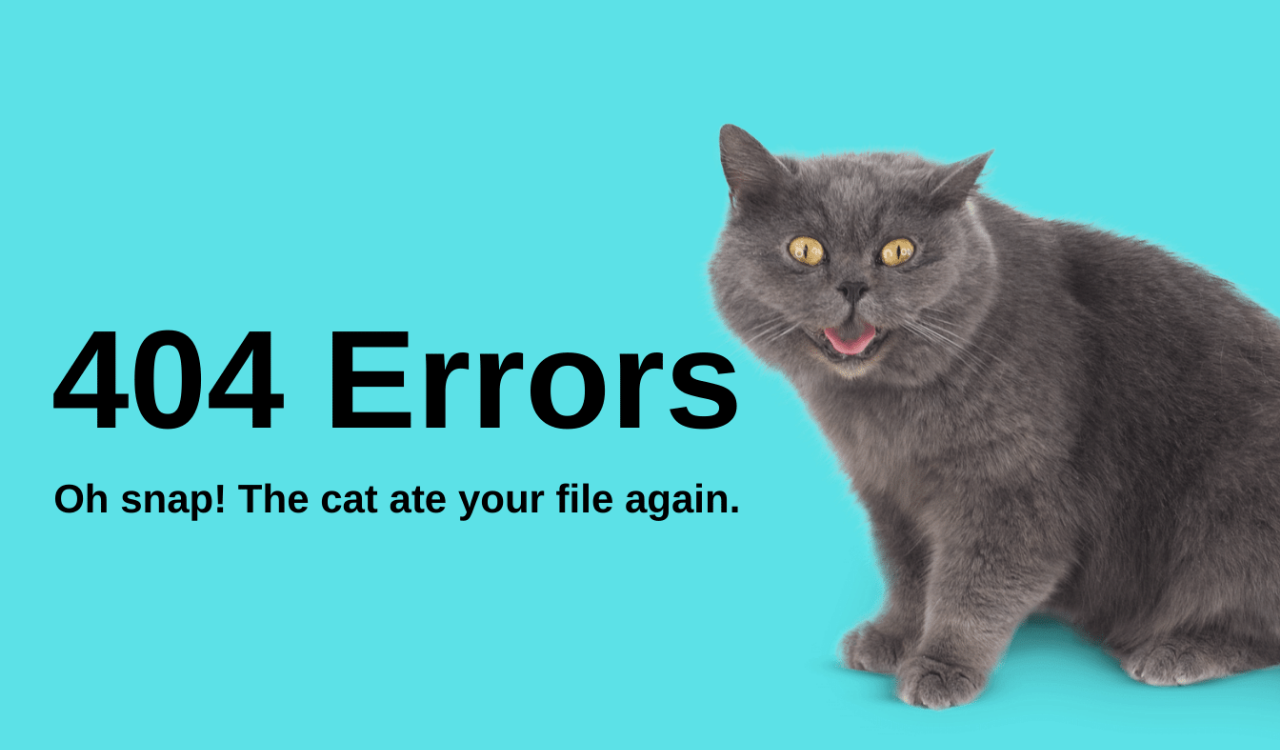
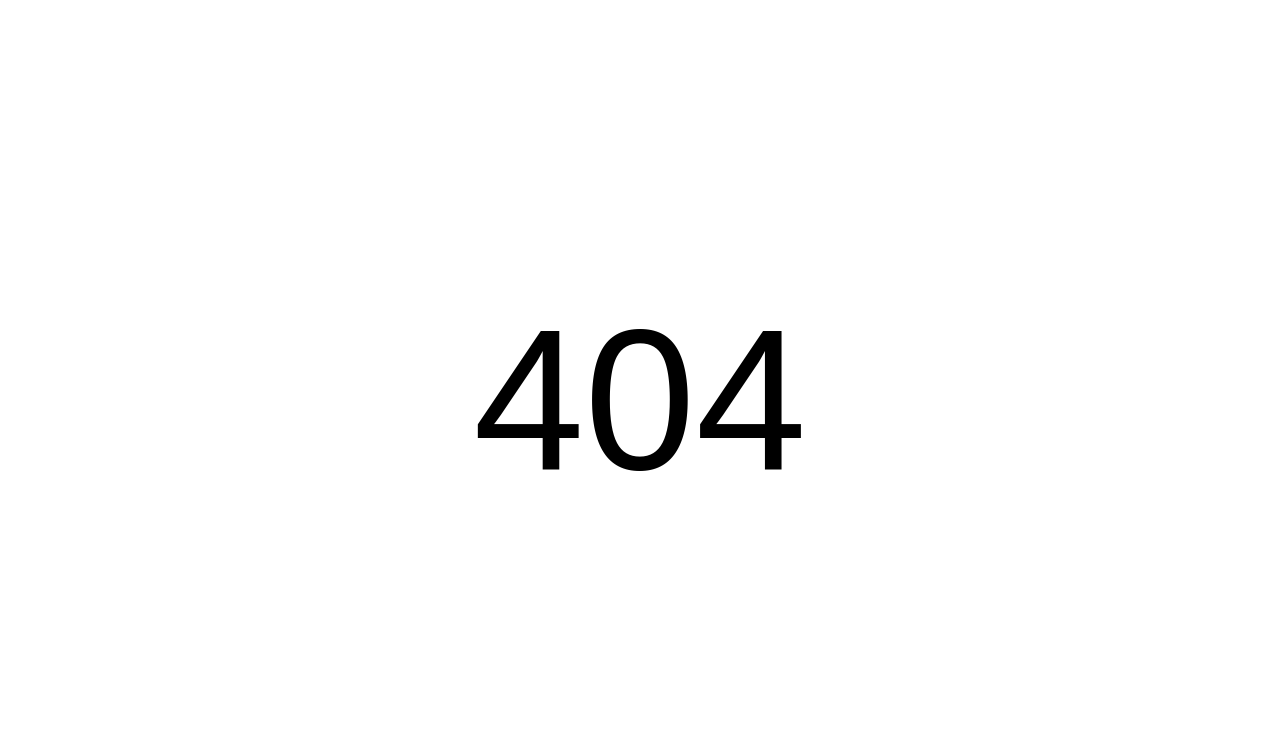
Before and after one commit to goreKoder/web_laba1, a plain HTML site: page html/index_projects.html in a window 1280 px wide. Drawn offline with Linux system fonts and the light colour scheme.

Commit message:
готово

```diff
--- a/html/index_projects.html
+++ b/html/index_projects.html
@@ -9,6 +9,6 @@
     <title>Проекты</title>
 </head>
 <body class="body_error">
-    <!-- <img src="../img/f3b574109526c3e18c1c04d4050d14ff.png" alt=""> -->
+    <p class="error">404</p>
 </body>
 </html>
--- a/style.css
+++ b/style.css
@@ -227,12 +227,18 @@ button:hover {
     /* text-decoration: underline; */
 }
 .body_error{
+    display: flex;
     width: 100vw;
     height: 100vh;
-    /* height: auto; */
-    background-image: url(img/f3b574109526c3e18c1c04d4050d14ff.png);
-    background-size: cover;
-    background-repeat: no-repeat;
+    justify-content: center;
+    align-items:center
+    /* background-image: url(img/f3b574109526c3e18c1c04d4050d14ff.png); */
+    /* background-size: cover;
+    background-repeat: no-repeat; */
+}
+.error{
+    text-align: center;
+    font-size: 200px;
 }
 .overlay {
     position: fixed;
```
